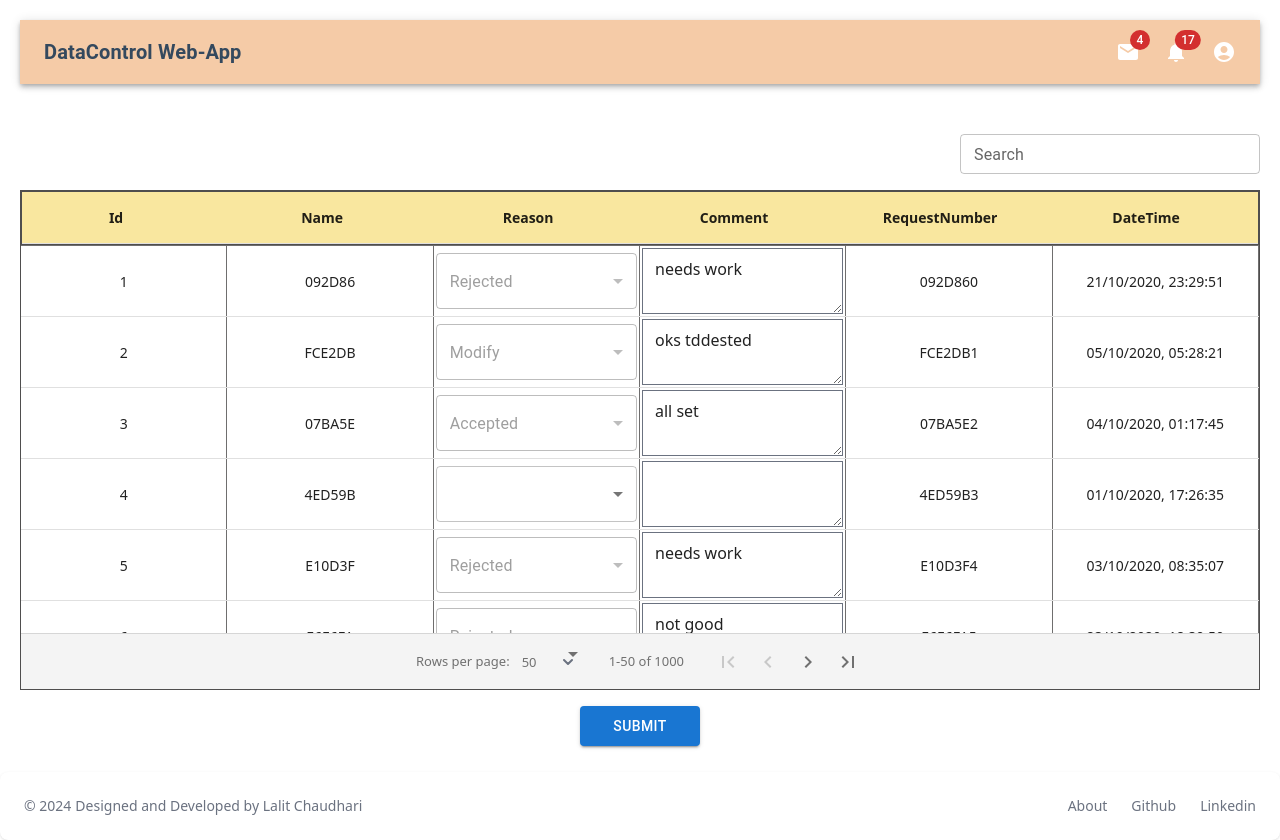
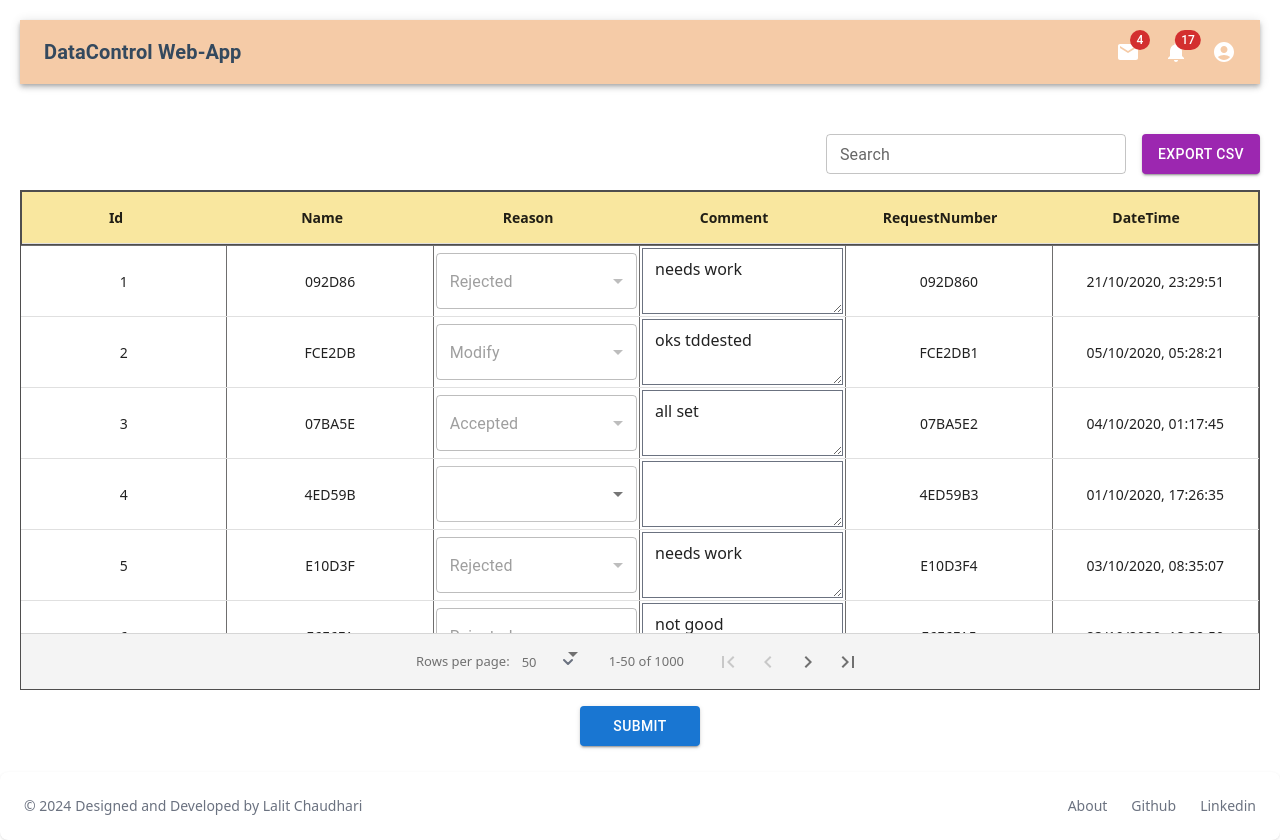
Before and after one commit to luc97500/datatable, a React (Create React App) app: page / in a window 1280 px wide. Built offline with nearby package versions, Linux system fonts and the light colour scheme.

Commit message:
added excel csv functionality

```diff
--- a/src/component/datatable.jsx
+++ b/src/component/datatable.jsx
@@ -101,14 +101,14 @@ export const Datatable = ({ currentScreen }) => {
 
     let name = editedData.map(record => record.name);
 
-    if (editedData.length == 0) {
+    if (editedData.length === 0) {
       text = "You have not made any changes in Grid data!";
     } else {
       text = "Great! Changes saved For User : " + name;
     }
 
     Swal.fire({
-      title: "Data Saved SuccessFully!",
+      title: "Data Saved Successfully!",
       text: text,
       icon: "success",
     });
@@ -118,6 +118,41 @@ export const Datatable = ({ currentScreen }) => {
   const handleSearchChange = (event) => {
     setSearchTerm(event.target.value);
   };
+
+  // CSV EXPORT
+  function convertArrayOfObjectsToCSV(array) {
+    if (!array.length) return null;
+
+    const columnDelimiter = ',';
+    const lineDelimiter = '\n';
+    const keys = Object.keys(array[0]);
+
+    const result = [];
+    result.push(keys.join(columnDelimiter));
+
+    array.forEach(item => {
+      const values = keys.map(key => item[key] || '');
+      result.push(values.join(columnDelimiter));
+    });
+
+    return result.join(lineDelimiter);
+  }
+
+  function downloadCSV(array) {
+    const csv = convertArrayOfObjectsToCSV(array);
+    if (!csv) return;
+
+    const link = document.createElement('a');
+    const filename = 'export.csv';
+    const uri = `data:text/csv;charset=utf-8,${encodeURIComponent(csv)}`;
+
+    link.setAttribute('href', uri);
+    link.setAttribute('download', filename);
+    link.style.visibility = 'hidden';
+    document.body.appendChild(link);
+    link.click();
+    document.body.removeChild(link);
+  }
 
   const customStyles = {
     headCells: {
@@ -223,6 +258,14 @@ export const Datatable = ({ currentScreen }) => {
           onChange={handleSearchChange}
           sx={{ width: 300 }}
         />
+        <Button
+          variant="contained"
+          color="secondary"
+          sx={{ ml: 2 }}
+          onClick={() => downloadCSV(filteredData)}
+        >
+          Export CSV
+        </Button>
       </Box>
 
       <div className="data-table-wrapper">
```
